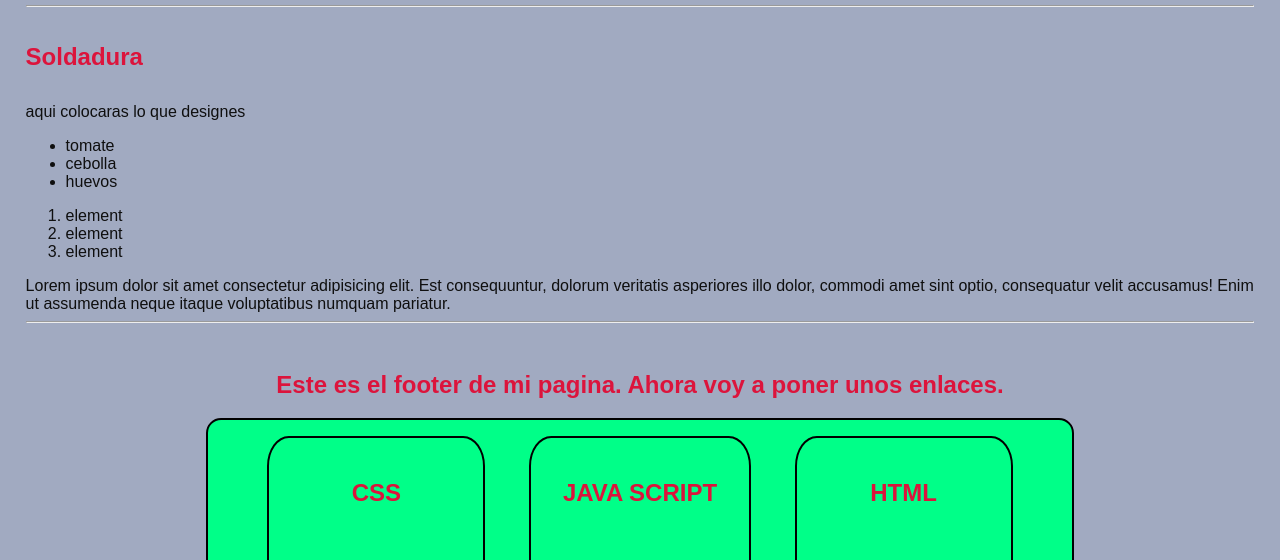
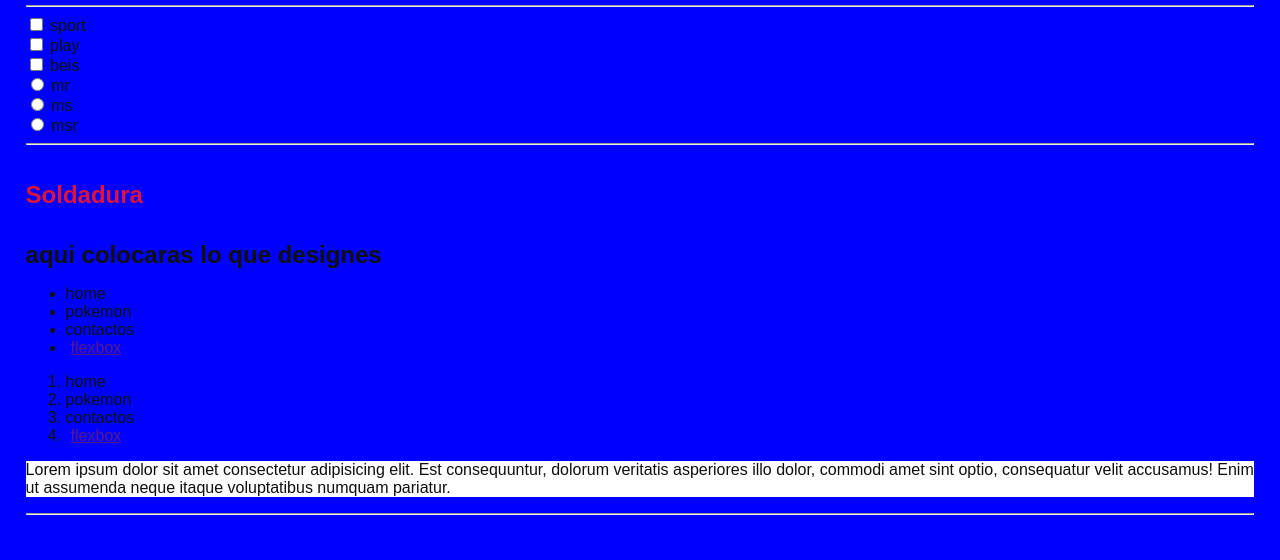
Before and after one commit to edgar242000/RepositorioHenry, a plain HTML site: page CarpetaHenry/index.html in a window 1280 px wide. Shown: the part 706-1266 px from the top of the page. Drawn offline with Linux system fonts and the light colour scheme.

Commit message:
actuallizcion index 1.2

```diff
--- a/CarpetaHenry/estilos.css
+++ b/CarpetaHenry/estilos.css
@@ -1,6 +1,6 @@
   body{
       font-family: 'Arial', sans-serif;
-      background-color: #4e5e8a86;
+      background-color: blue;
       color: #0f0f0f;
 
       margin: 2%;
@@ -37,7 +37,7 @@
        }
        input[type="text"] {
         margin-left: 44px;
-        background-color: rgb(0, 132, 255);
+        background-color: rgb(236, 240, 243);
         padding: 2% 2% ;
        }
        button{
@@ -140,3 +140,8 @@
      .enlace{
      margin-top: 2em;
     }
+
+
+    article p{
+      background-color: white;
+    }
--- /dev/null
+++ b/CarpetaHenry/flexbox.css
@@ -0,0 +1,23 @@
+body{
+    background-color: rgb(38, 158, 238);
+}
+
+.ContenedorPadre div{
+    background-color: blue;
+    width: 100px;
+    margin: 10px;
+    text-align: center;
+    line-height: 75px;
+    font-size: 30px;
+    border: 2px solid yellow;
+}
+
+.ContenedorPadre{
+     display: flex;
+     background-color: darkred;
+     padding: 20px;
+     border: 2px solid black;
+
+     justify-content: space-between;
+
+    }
--- a/CarpetaHenry/index.html
+++ b/CarpetaHenry/index.html
@@ -30,7 +30,7 @@
                     <img src="imagen/lupa.png" class="lupa">
                 </article>
                 <article>
-                    <input type="text">
+                    <input type="text" placeholder="nombre">
                 </article>
                 <article>
                     <button>buscar</button>
@@ -39,34 +39,60 @@
 
             </section>
 <hr>
+            <form><!---<formulario/>--->
+                <input type="checkbox" id="sport">
+                <label for="sport">sport</label><br>
+                <input type="checkbox" id="play">
+                <label for="play">play</label><br>
+                <input type="checkbox" id="beis">
+                <label for="beis">beis</label><br>
+            </form>
+            <form>
+
+                <input type="radio" name="titulo" id="mr">
+                <label for="mr">mr</label><br>
+                <input type="radio" name="titulo" id="ms">
+                <label for="ms">ms</label><br>
+                <input type="radio" name="titulo" id="msr">
+                <label for="msr">msr</label><br>
+            </form>
+
+
+<hr>
             <section>
                    <div>
                     <h4 class="title">Soldadura</h4>
 
-                    <p class="miTexto">aqui colocaras lo que designes</p>
+                    <h1>aqui colocaras lo que designes</h1>
                 </div>
-                    <article>
+                    <nav>
                         <ul> <!--lista desordenada-->
-                            <li>tomate</li>
-                            <li>cebolla</li>
-                            <li>huevos</li>
+                            <li>home</li>
+                            <li>pokemon</li>
+                            <li>contactos</li>
+                            <li>
+                                <a href="">flexbox</a>
+                            </li>
                         </ul>
-                    </article>
+                    </nav>
 
                     <article>
                     <ol><!--lista ordenada-->
-                        <li>element </li>
-                        <li>element </li>
-                        <li>element </li>
+                        <li>home</li>
+                        <li>pokemon</li>
+                        <li>contactos</li>
+                        <li>
+                            <a href="">flexbox</a>
+                        </li>
                     </ol>
                     </article>
             </section>
             <section>
                     <article>
-                        <span>Lorem ipsum dolor sit amet consectetur adipisicing elit. Est consequuntur, dolorum veritatis
+                       <p>Lorem ipsum dolor sit amet consectetur adipisicing elit. Est consequuntur, dolorum veritatis
                             asperiores illo dolor,
                                 commodi amet sint optio, consequatur velit accusamus! Enim ut assumenda neque itaque voluptatibus numquam pariatur.
-                        </span>
+                        </p>
                     </article>
              </section>
 <hr>
@@ -112,6 +138,8 @@
 
             <footer>
                 <a href="https://platzi.com/clases/2008-html-css/31091-que-es-fullstack/">FULL-STACK</a>
+                <a href="https://www.instagram.com/">instagram</a>
+                <a href="https://www.facebook.com/instagram">faccebook</a>
             </footer>
 
 
```
Also changed, not shown: CarpetaHenry/flexbox.html (added, +18 -0 lines), CarpetaHenry/botones.css (added).
